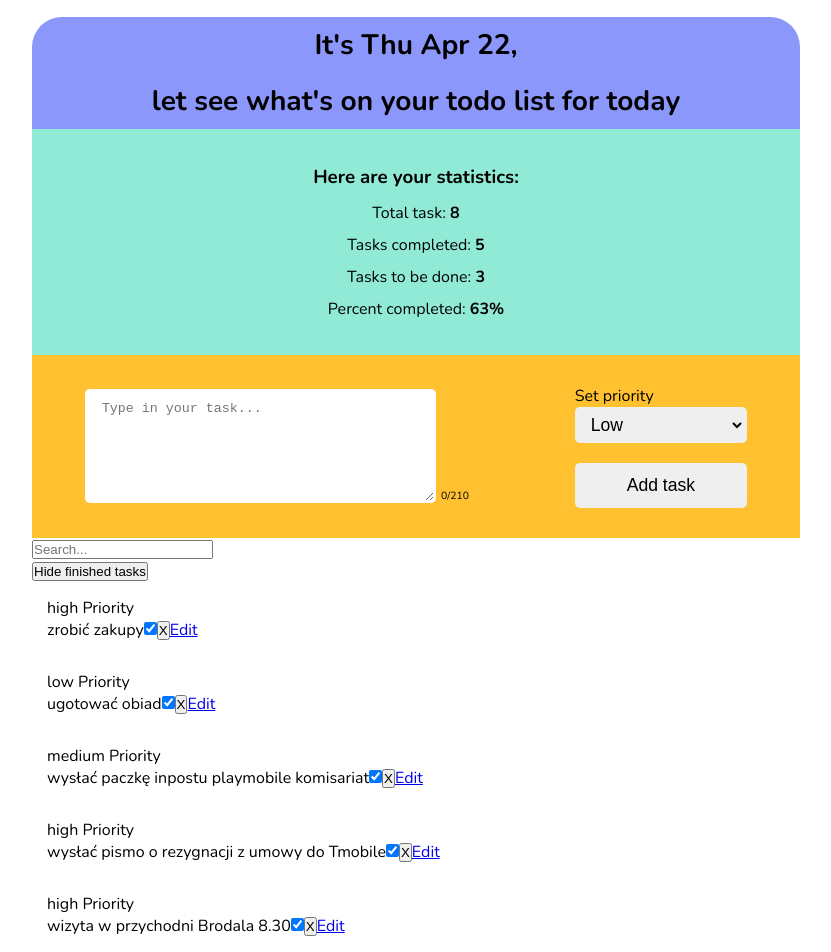
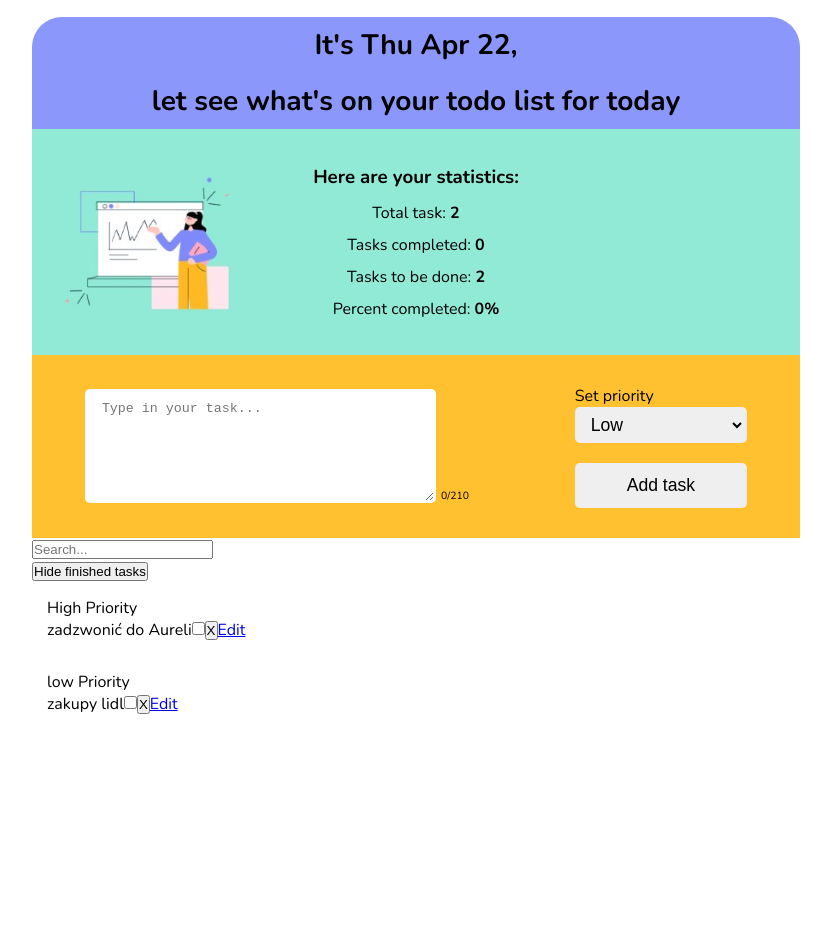
Before and after one commit to oladabro/todoList, a React (Create React App) app: page / in a window 1280 px wide. Shown: the part 100-1052 px from the top of the page, without its empty margins (224-1055 px from the left). After the commit the page ends 880 px from the top, so only its background shows below. Built offline with nearby package versions, Linux system fonts and the light colour scheme; data requests are answered from the project's data file.

Commit message:
add image to statistics section

```diff
--- a/data/db.json
+++ b/data/db.json
@@ -1,41 +1,5 @@
 {
   "tasks": [
-    {
-      "name": "zrobić zakupy",
-      "isDone": true,
-      "priority": "high",
-      "id": 1
-    },
-    {
-      "name": "ugotować obiad",
-      "isDone": true,
-      "priority": "low",
-      "id": 2
-    },
-    {
-      "name": "wysłać paczkę inpostu playmobile komisariat",
-      "isDone": true,
-      "priority": "medium",
-      "id": 3
-    },
-    {
-      "name": "wysłać pismo o rezygnacji z umowy do Tmobile",
-      "isDone": true,
-      "priority": "high",
-      "id": 4
-    },
-    {
-      "name": "wizyta w przychodni Brodala 8.30",
-      "isDone": true,
-      "priority": "high",
-      "id": 5
-    },
-    {
-      "name": "zareklamować spodnie narciarskie Szymka",
-      "isDone": false,
-      "priority": "high",
-      "id": 6
-    },
     {
       "name": "zadzwonić do Aureli",
       "isDone": false,
@@ -43,7 +7,7 @@
       "id": 7
     },
     {
-      "name": "dfsaf",
+      "name": "zakupy lidl",
       "isDone": false,
       "priority": "low",
       "id": 8
--- a/src/components/TodoStats/TodoStats.js
+++ b/src/components/TodoStats/TodoStats.js
@@ -11,6 +11,11 @@ export default function TodoStats() {
 
   return (
     <Section>
+      <img
+        src={require(`../../images/tasks.jpg`).default}
+        alt='tasks_photo'
+        width='200px'
+      />
       <h3>Here are your statistics:</h3>
       <p>
         Total task: <strong>{status.all} </strong>
--- a/src/components/TodoStats/TodoStatsStyle.js
+++ b/src/components/TodoStats/TodoStatsStyle.js
@@ -8,4 +8,12 @@ export const Section = styled.section`
   background-color: #91ead5;
   padding: 30px 0;
   line-height: 2;
+  position: relative;
+
+  & img {
+    position: absolute;
+    top: 50%;
+    transform: translateY(-50%);
+    left: 20px;
+  }
 `;
```
Also changed, not shown: src/images/tasks.jpg (added).
